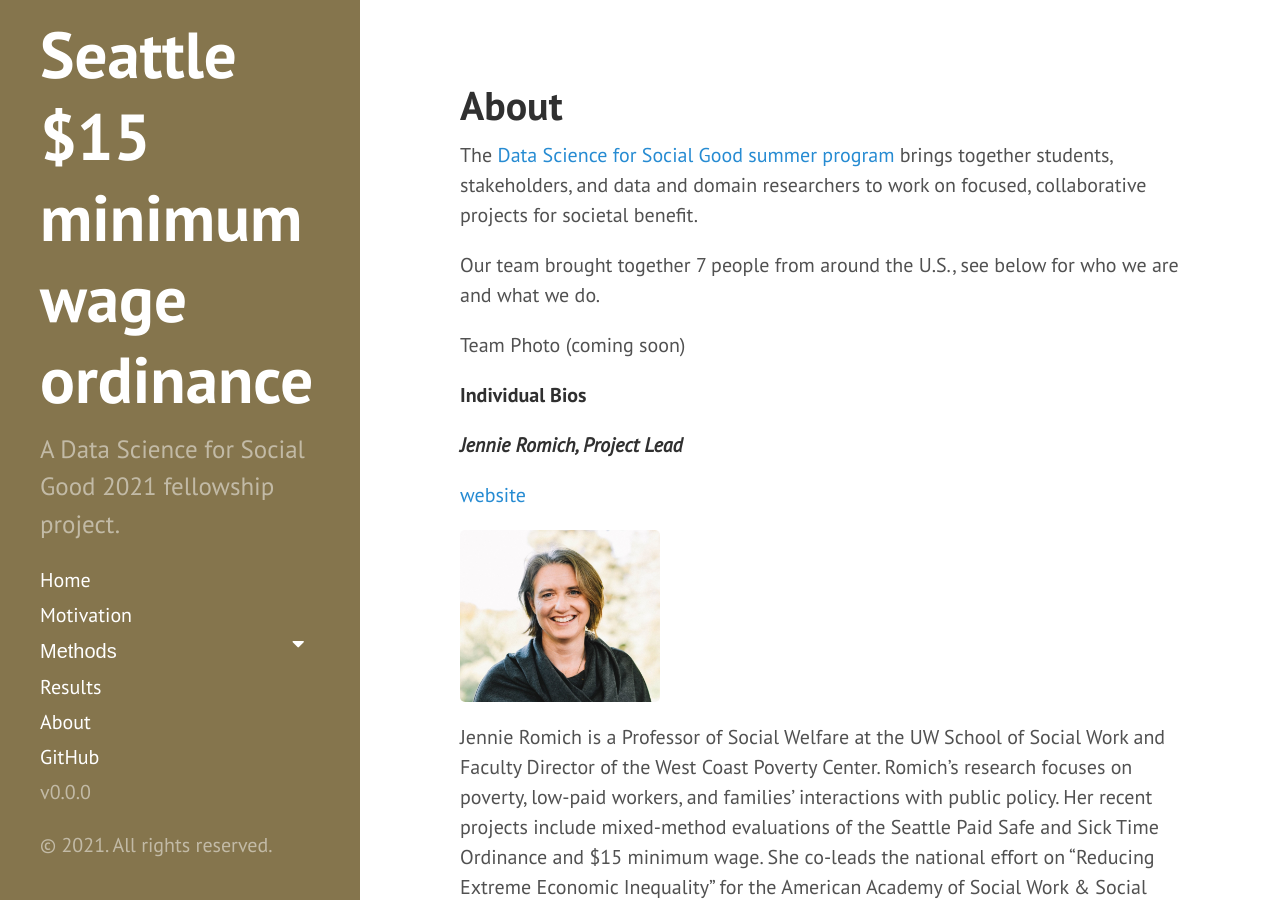
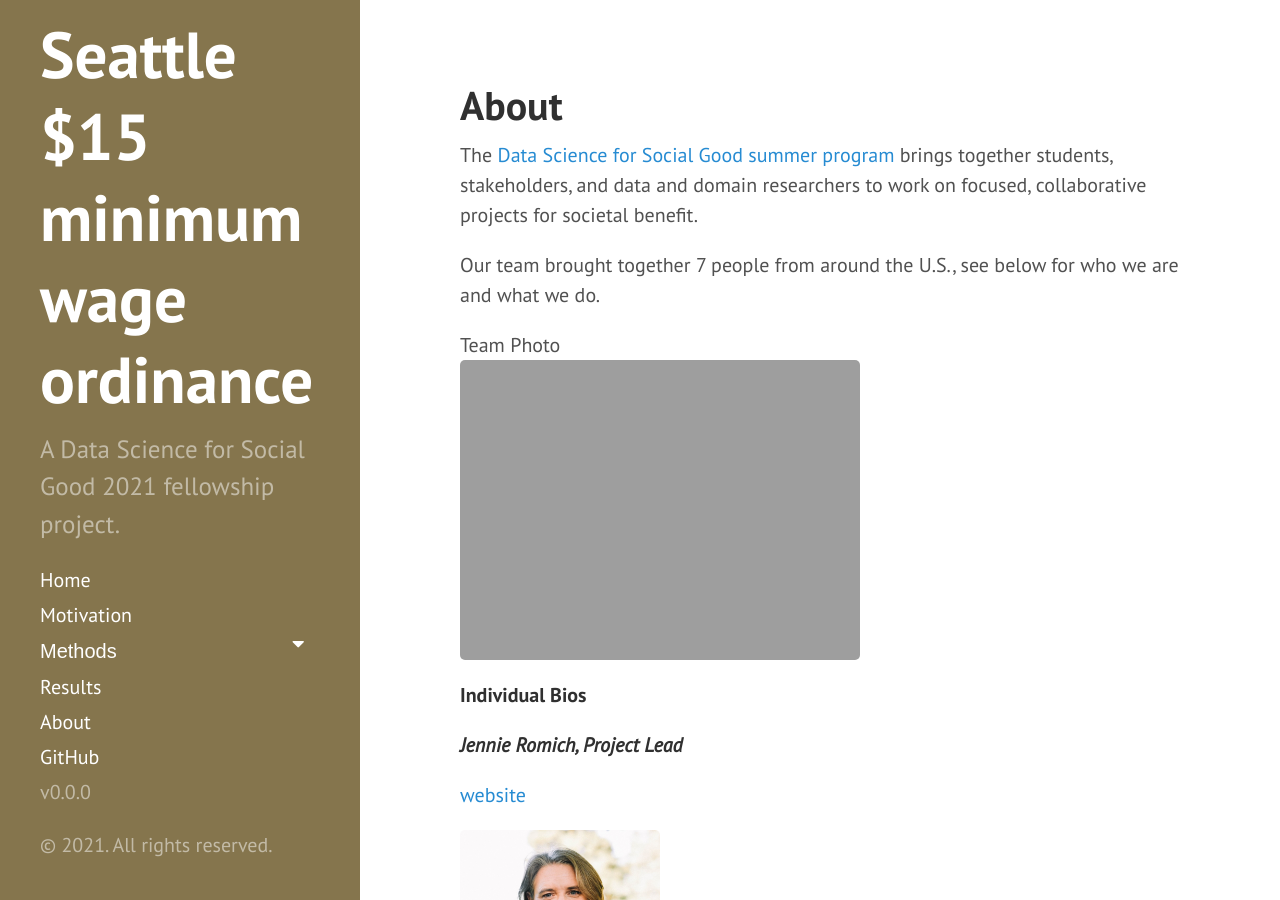
Before and after one commit to uwescience/MinWA, a Jekyll site: the page built from about.md, in a window 1280 px wide and 900 px high. Built offline with Jekyll 4.4.1, drawn with Linux system fonts in a browser that asks for light colours.

Commit message:
added team photo to about section

```diff
--- a/about.md
+++ b/about.md
@@ -6,7 +6,8 @@
 
 Our team brought together 7 people from around the U.S., see below for who we are and what we do.
 
-Team Photo (coming soon)
+Team Photo
+<img src="{{ site.url }}{{ site.baseurl }}/assets/img/minwa_team.png">
 
 **Individual Bios**
 
```
